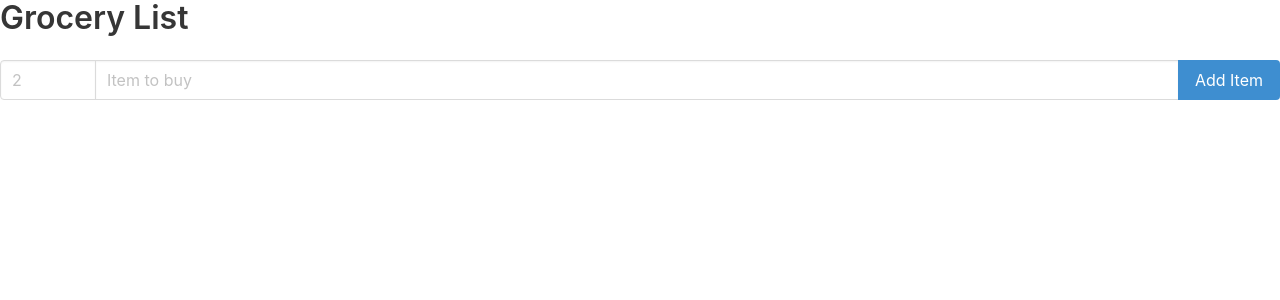
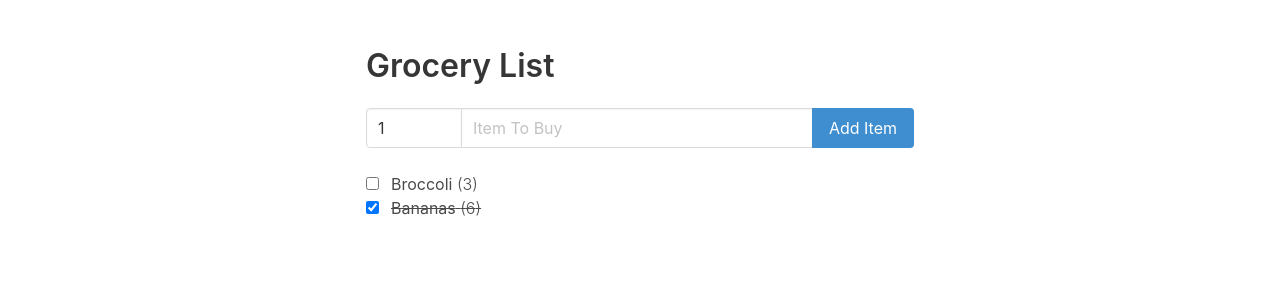
Before and after one commit to bmaelum/react_grocery_list, a React (Create React App) app: page / in a window 1280 px wide. Shown: the top 300 px of the page. Built offline with nearby package versions, Linux system fonts and the light colour scheme.

Commit message:
Added functionality for the grocery list

```diff
--- a/src/App.js
+++ b/src/App.js
@@ -1,5 +1,5 @@
 import React from 'react';
-
+import NewItemForm from './NewItemForm';
 
 class App extends React.Component {
   constructor(props){
@@ -14,45 +14,54 @@ class App extends React.Component {
         {
           name: "Bananas",
           number: 6,
-          purchased: false,
+          purchased: true,
         }
       ]
     }
+
+    this.addGroceryItem = this.addGroceryItem.bind(this)
   }
+
+  addGroceryItem(groceryItem) {
+    let items = this.state.items.slice()
+    items.push(groceryItem)
+    this.setState({items: items})
+  }
+
   render() {
     return (
-      <div>
-        <h1 className="title">Grocery List</h1>
+      <section className="section">
+        <div className="container is-fluid">
+          <div className="columns">
+            <div className="column is-half is-offset-one-quarter">
+              <h1 className="title">Grocery List</h1>
 
-        <form>
-        <div className="field has-addons">
-          <div className="control">
-            <input
-            style={{ maxWidth : "6em"}}
-            className="input"
-            type="number"
-            placeholder="2"
-            min="1"
-            aria-label="number to purchase" />
-          </div>
+              <NewItemForm addItem={this.addGroceryItem} />
 
-          <div className="control is-expanded">
-            <input
-            className="input"
-            type="text"
-            placeholder="Item to buy"
-            aria-label="item to purchase" />
-          </div>
-
-          <div className="control">
-            <input
-            className="button is-info"
-            type="submit"
-            value="Add Item" />
+              <div className="my-5" >
+                <ul>
+                  {this.state.items.map((item, index) => (
+                    <li key={index}>
+                      <label
+                        className="checkbox"
+                        style={{
+                          textDecoration: item.purchased
+                            ? "line-through"
+                            : "none",
+                        }}
+                        >
+                          <input checked={item.purchased} className="mr-3" type="checkbox" />
+                          {item.name} <span className="has-text-weight-light">({item.number})</span>
+                        </label>
+                    </li>
+                  ))}
+                </ul>
+              </div>
+            </div>
           </div>
         </div>
-        </form>
-      </div>
+
+      </section>
     );
 
   }
--- /dev/null
+++ b/src/NewItemForm.js
@@ -0,0 +1,85 @@
+import React from 'react';
+
+
+class NewItemForm extends React.Component {
+    constructor(props) {
+        super(props)
+
+        this.state = {
+            itemCount: 1,
+            itemName: "",
+        }
+
+        this.submitForm = this.submitForm.bind(this)
+        this.updateItemCount = this.updateItemCount.bind(this)
+        this.updateItemName = this.updateItemName.bind(this)
+    }
+
+    updateItemCount(event) {
+        this.setState({
+            itemCount: event.target.value
+        })
+    }
+
+    updateItemName(event) {
+        this.setState({
+            itemName: event.target.value
+        })
+    }
+
+    submitForm(event) {
+        event.preventDefault()
+
+        let item = {
+            number: this.state.itemCount,
+            name: this.state.itemName,
+            purchased:false
+        }
+
+        this.props.addItem(item)
+
+        this.setState({
+            itemCount: 1,
+            itemName: ""
+        })
+    }
+
+    render() {
+        return (
+            <form onSubmit={this.submitForm}>
+                <div className="field has-addons">
+                  <div className="control">
+                    <input
+                        style={{ maxWidth : "6em"}}
+                        className="input"
+                        value={this.state.itemCount}
+                        onChange={this.updateItemCount}
+                        type="number"
+                        placeholder="1"
+                        min="1"
+                        aria-label="number to purchase" />
+                  </div>
+
+                  <div className="control is-expanded">
+                    <input
+                        className="input"
+                        value={this.state.itemName}
+                        onChange={this.updateItemName}
+                        type="text"
+                        placeholder="Item To Buy"
+                        aria-label="item to purchase" />
+                  </div>
+
+                  <div className="control">
+                    <input
+                        className="button is-info"
+                        type="submit"
+                        value="Add Item" />
+                  </div>
+                </div>
+              </form>
+        )
+    }
+}
+
+export default NewItemForm
```
